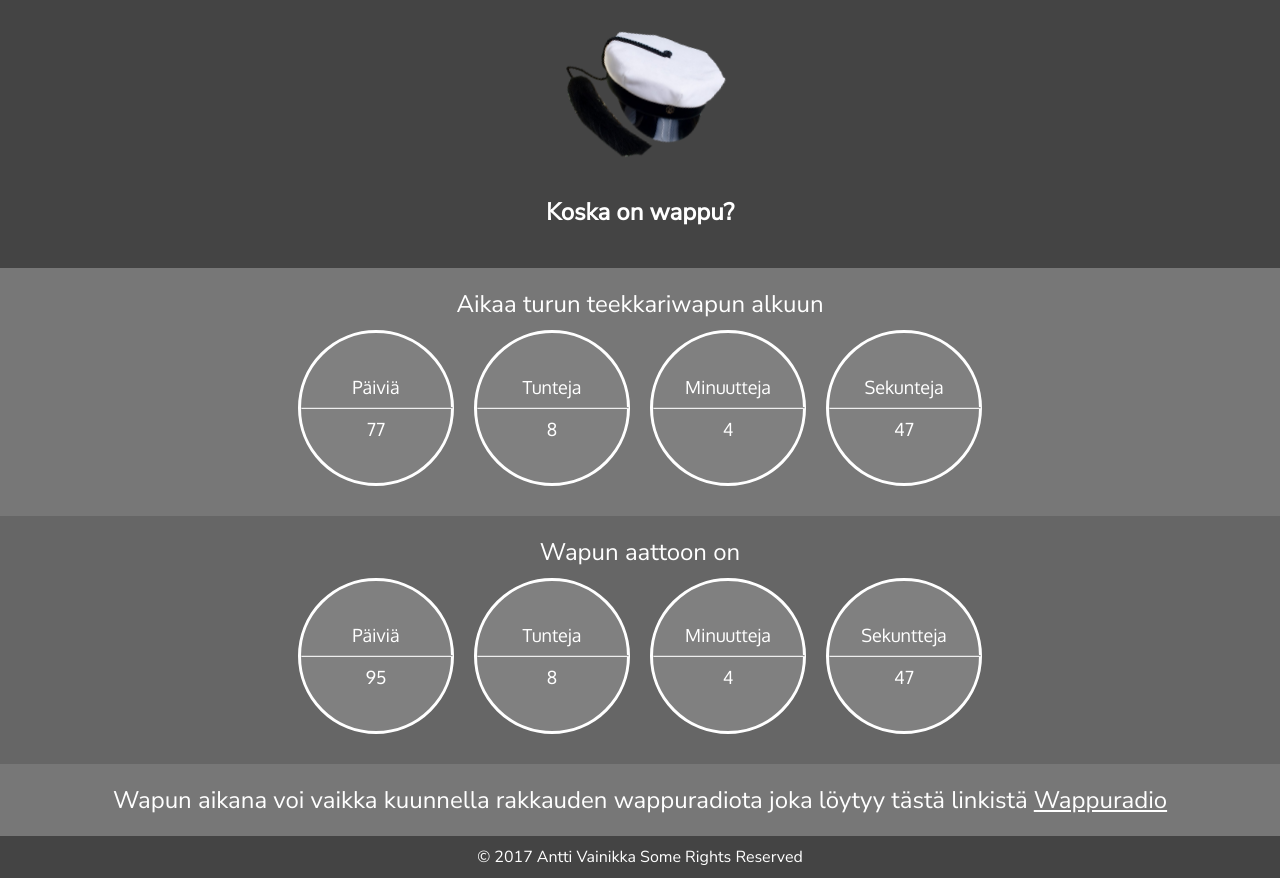
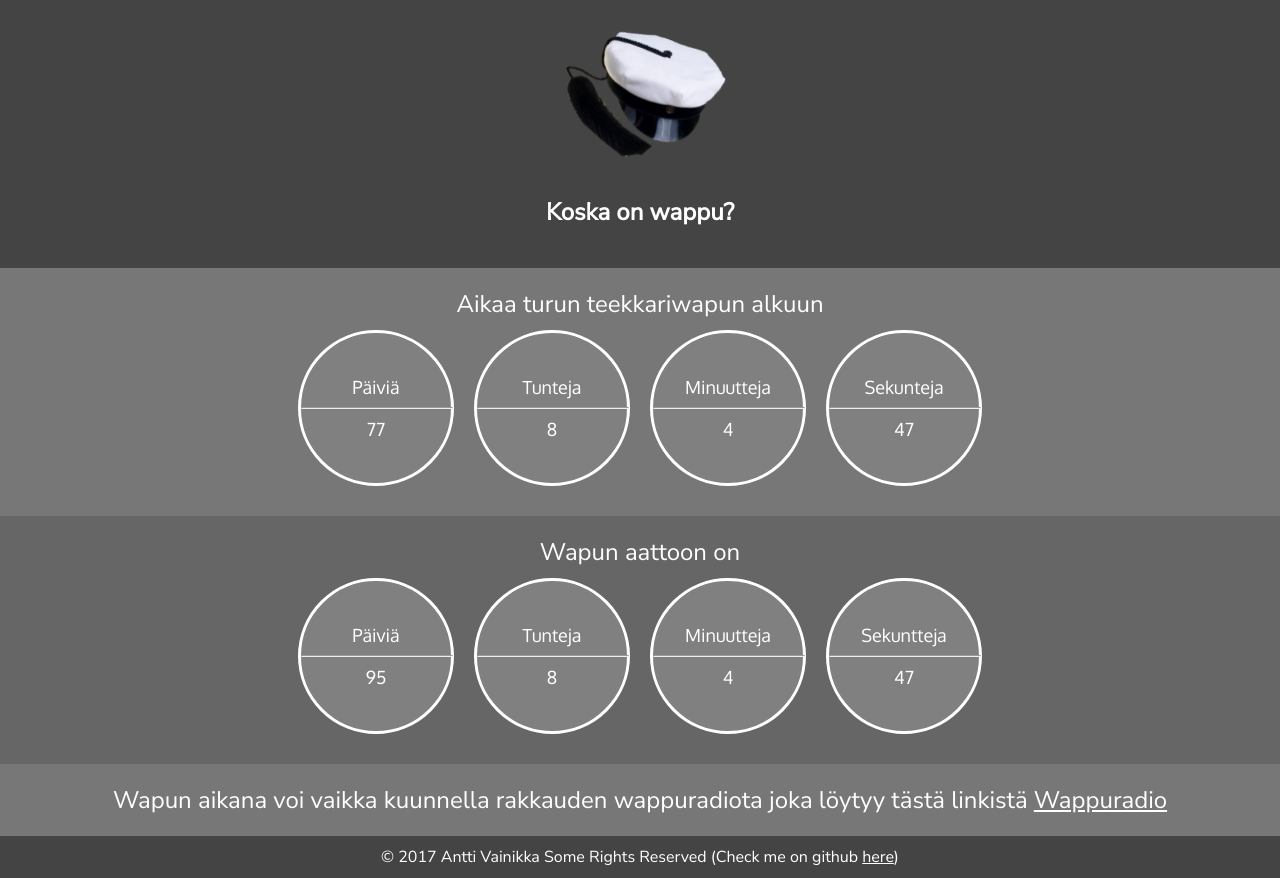
Before and after one commit to Vaintti/wappucountdown, a React (Create React App) app: page / in a window 1280 px wide. Built offline with nearby package versions, Linux system fonts and the light colour scheme.

Commit message:
Added git link to footer

```diff
--- a/src/App.js
+++ b/src/App.js
@@ -59,7 +59,7 @@ class App extends Component {
         </div>
         <div className="App-footer">
 
-          © 2017 Antti Vainikka Some Rights Reserved
+          © 2017 Antti Vainikka Some Rights Reserved (Check me on github <a href="https://github.com/Vaintti">here</a>)
         </div>
         </div>
     );
```
